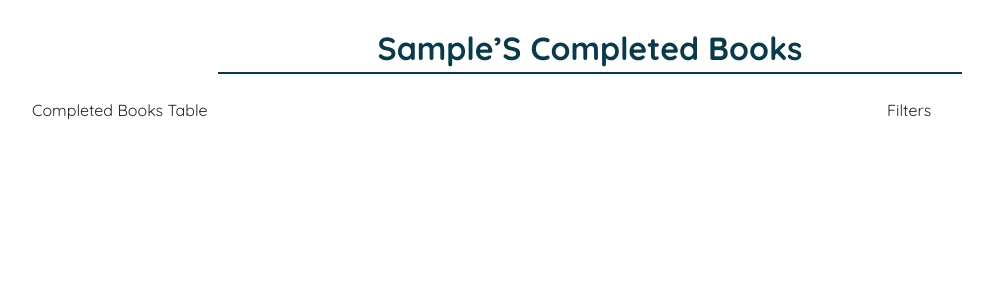
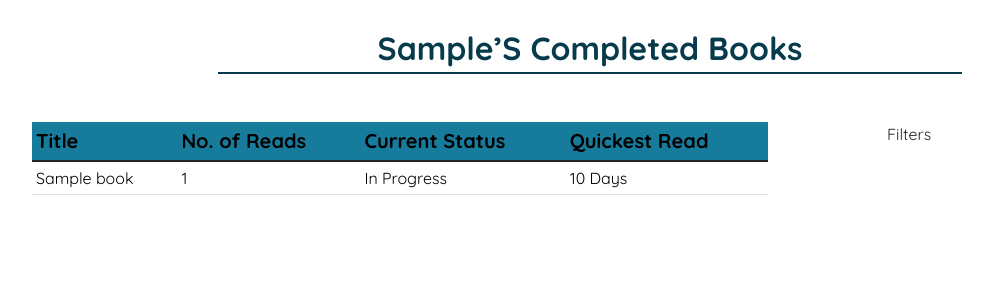
Before and after one commit to EllisLempriere/book_tracker, a Django app: page /completed_books in a window 1280 px wide. Shown: the part 70-370 px from the top of the page, without its empty margins (50-1043 px from the left). Run offline with Django 5.2, Linux system fonts and the light colour scheme; a user stored in the database is signed in; tables that the repository leaves empty hold one stand-in row (values such as "Sample post"); some libraries are stand-ins or nearby versions.

Commit message:
Implement initial basic completed books table

```diff
--- a/tracker/templates/completed-books.html
+++ b/tracker/templates/completed-books.html
@@ -2,12 +2,12 @@
 {% load possessive %}
 
 {% block content %}
-    <div class="page-header text-center col-8 offset-2 mb-4">
+    <div class="page-header text-center col-8 offset-2 mb-5">
         {{ request.user.username|possessive|title }} Completed Books
     </div>
 
-    <div class="row justify-content-between">
-        <div id="completed-books" class="d-flex col-9 flex-column">
+    <div class="row justify-content-between gap-1">
+        <div id="completed-books" class="d-flex col-8 flex-column">
             {% include 'partials/finished-books.html' %}
         </div>
         <div id="book-filters" class="d-flex col-3 flex-column">
--- a/tracker/templates/partials/finished-books.html
+++ b/tracker/templates/partials/finished-books.html
@@ -1 +1,20 @@
-<div>Completed Books Table</div>
+<table class="table table-sm">
+    <thead class="table-light">
+        <tr>
+            <th scope="col">Title</th>
+            <th scope="col">No. of Reads</th>
+            <th scope="col">Current Status</th>
+            <th scope="col">Quickest Read</th>
+        </tr>
+    </thead>
+    <tbody class="table-group-divider">
+        {% for book in finished_books %}
+            <tr>
+                <td>{{ book.book.title }}</td>
+                <td>{{ book.read_count }}</td>
+                <td>In Progress</td> {# TODO - Dynamically display #}
+                <td>10 Days</td> {# TODO - Dynamically display #}
+            </tr>
+        {% endfor %}
+    </tbody>
+</table>
--- a/tracker/views.py
+++ b/tracker/views.py
@@ -47,6 +47,11 @@ class CurrentBooks(LoginRequiredMixin, TemplateView):
 
 class CompletedBooks(LoginRequiredMixin, TemplateView):
     template_name = 'completed-books.html'
+
+    def get_context_data(self, **kwargs):
+        context = super().get_context_data(**kwargs)
+        context["finished_books"] = FinishedRead.objects.filter(user=self.request.user)
+        return context
 
 
 class BookAdd(LoginRequiredMixin, FormView):
```
